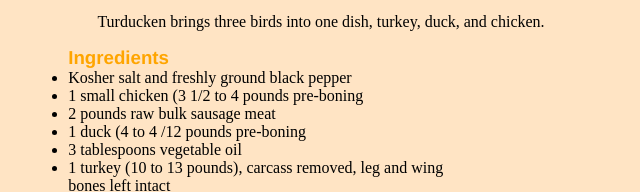
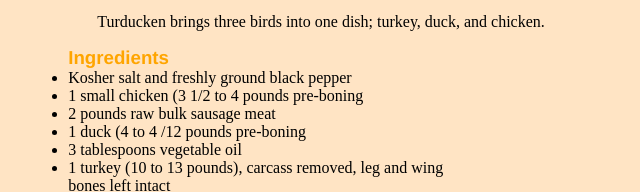
Before and after one commit to Aundress/odin-recipes, a plain HTML site: page recipes/turducken.html in a window 1280 px wide. Shown: the part 441-633 px from the top of the page, 319-959 px from the left. Drawn offline with Linux system fonts and the light colour scheme.

Commit message:
-m"updated turducken"

```diff
--- a/recipes/turducken.html
+++ b/recipes/turducken.html
@@ -11,7 +11,7 @@
         <h1>Turducken</h1>
         <img src="../images/turducken.jpeg" height="310" width="375" alt="Image of cooked and cut turducken" id="food-pic">
         <h3>Description</h3>
-        <p id="description">Turducken brings three birds into one dish, turkey, duck, and chicken.</p>
+        <p id="description">Turducken brings three birds into one dish; turkey, duck, and chicken.</p>
         <h3>Ingredients</h3>
         <ul class="ingredients">
             <li>Kosher salt and freshly ground black pepper</li>
```
